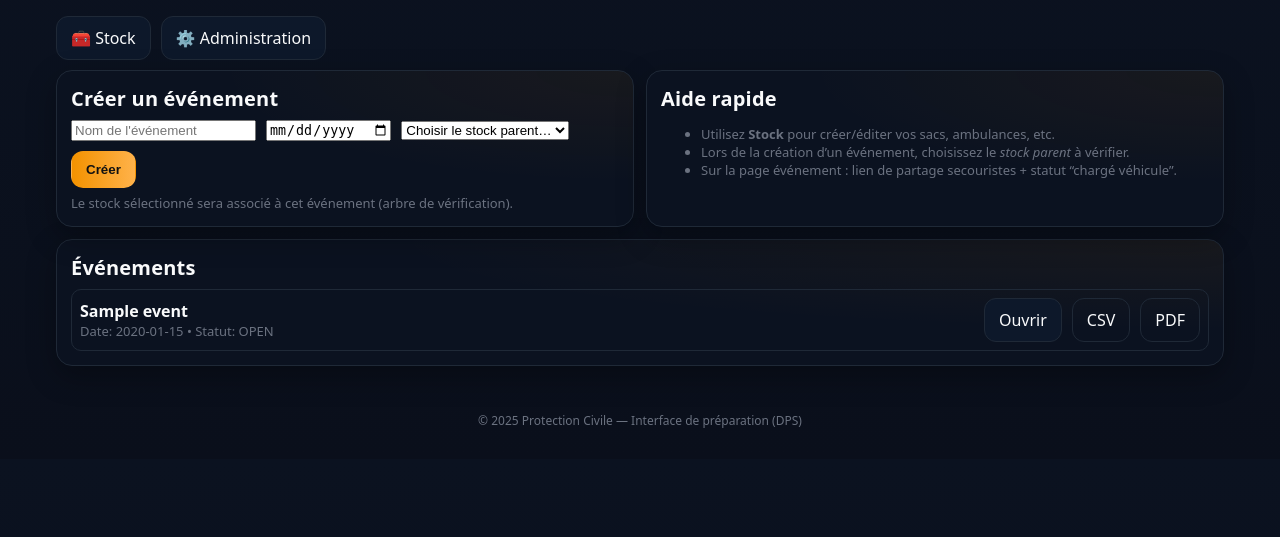
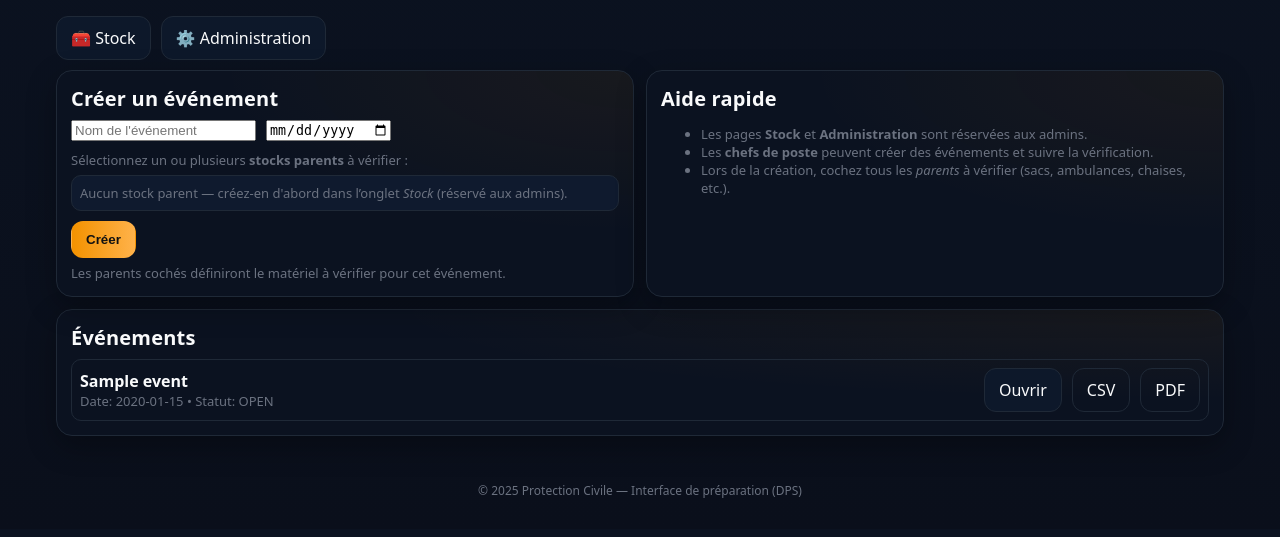
Before and after one commit to protec38/VERIFMATOS, a Flask app: page /dashboard in a window 1280 px wide. Shown: the part 69-606 px from the top of the page. Run offline with Flask 3, Linux system fonts and the light colour scheme; a user stored in the database is signed in; tables that the repository leaves empty hold one stand-in row (values such as "Sample post"); some libraries are stand-ins or nearby versions.

Commit message:
Update home.html

```diff
--- a/web/app/templates/home.html
+++ b/web/app/templates/home.html
@@ -2,11 +2,9 @@
 {% set title = "Tableau de bord" %}
 {% block content %}
   <div class="row" style="margin-bottom:10px;">
-    {% if can_manage %}
+    {% if current_user.role.name == 'ADMIN' %}
       <a class="btn" href="{{ url_for('pages.stock_page') }}">🧰 Stock</a>
-      {% if current_user.role.name == 'ADMIN' %}
       <a class="btn" href="{{ url_for('pages.admin_page') }}">⚙️ Administration</a>
-      {% endif %}
     {% endif %}
   </div>
 
@@ -14,18 +12,29 @@
     <div class="card">
       <div class="title">Créer un événement</div>
       {% if can_manage %}
-      <form method="post" class="row" style="margin-top:8px;">
+      <form method="post" class="row" style="margin-top:8px; display:block;">
+        <div class="row">
           <input type="text" name="name" placeholder="Nom de l'événement" required>
           <input type="date" name="date">
-        <select name="stock_root_id" required>
-          <option value="" disabled selected>Choisir le stock parent…</option>
+        </div>
+        <div style="margin-top:10px;">
+          <div class="muted" style="margin-bottom:6px;">Sélectionnez un ou plusieurs <strong>stocks parents</strong> à vérifier :</div>
+          <div class="listbox">
             {% for r in roots %}
-            <option value="{{ r.id }}">{{ r.name }}</option>
+              <label>
+                <input type="checkbox" name="root_ids" value="{{ r.id }}">
+                {{ r.name }}
+              </label>
+            {% else %}
+              <div class="muted">Aucun stock parent — créez-en d'abord dans l’onglet <em>Stock</em> (réservé aux admins).</div>
             {% endfor %}
-        </select>
+          </div>
+        </div>
+        <div class="row" style="margin-top:10px;">
           <button class="btn primary" type="submit">Créer</button>
+        </div>
       </form>
-      <div class="muted" style="margin-top:6px;">Le stock sélectionné sera associé à cet événement (arbre de vérification).</div>
+      <div class="muted" style="margin-top:6px;">Les parents cochés définiront le matériel à vérifier pour cet événement.</div>
       {% else %}
       <div class="muted">Lecture seule — création désactivée.</div>
       {% endif %}
@@ -33,9 +42,9 @@
     <div class="card">
       <div class="title">Aide rapide</div>
       <ul class="muted">
-        <li>Utilisez <strong>Stock</strong> pour créer/éditer vos sacs, ambulances, etc.</li>
-        <li>Lors de la création d’un événement, choisissez le <em>stock parent</em> à vérifier.</li>
-        <li>Sur la page événement : lien de partage secouristes + statut “chargé véhicule”.</li>
+        <li>Les pages <strong>Stock</strong> et <strong>Administration</strong> sont réservées aux admins.</li>
+        <li>Les <strong>chefs de poste</strong> peuvent créer des événements et suivre la vérification.</li>
+        <li>Lors de la création, cochez tous les <em>parents</em> à vérifier (sacs, ambulances, chaises, etc.).</li>
       </ul>
     </div>
   </div>
```
Lines whose indentation alone changed are shown as unchanged.
